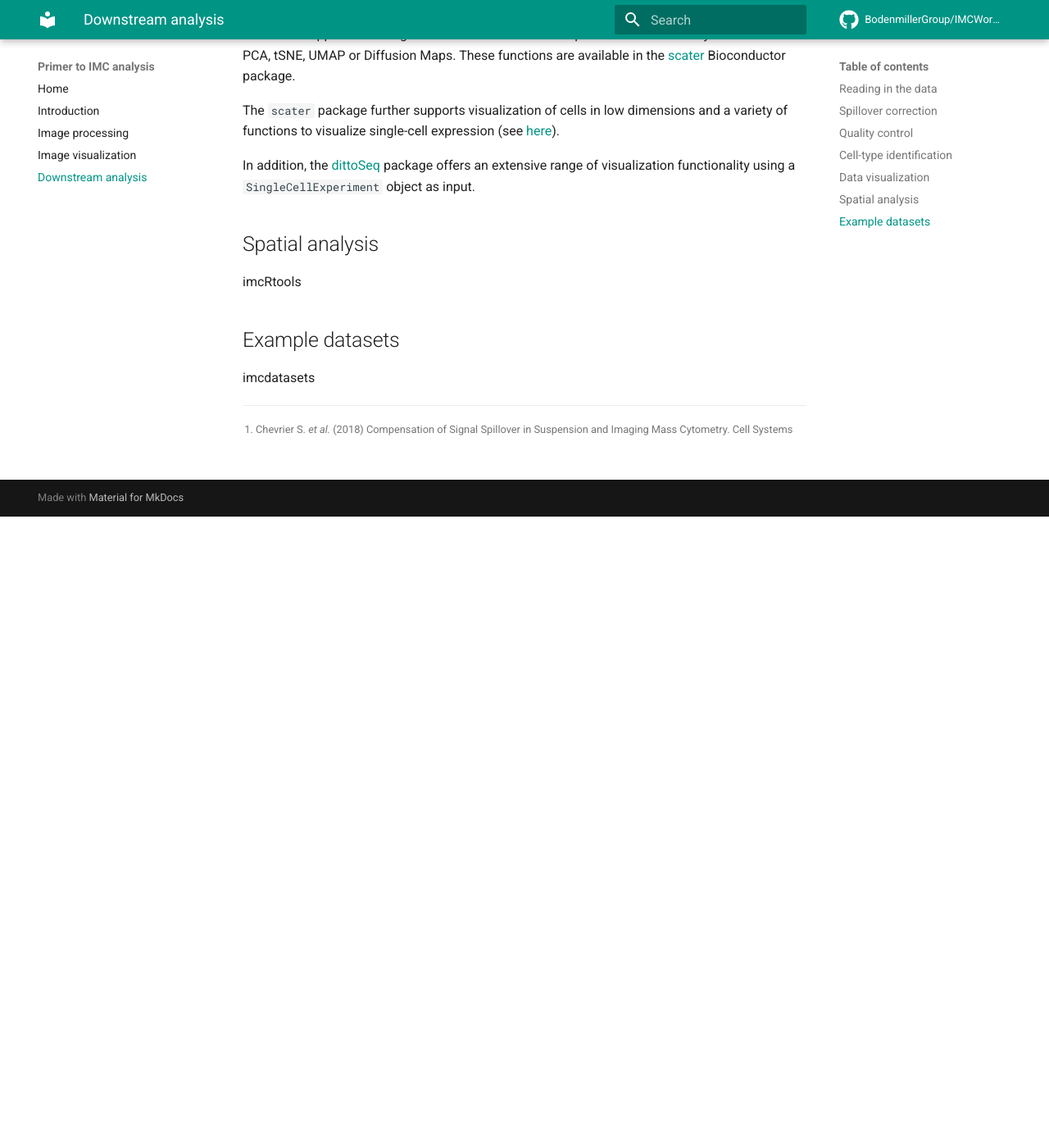
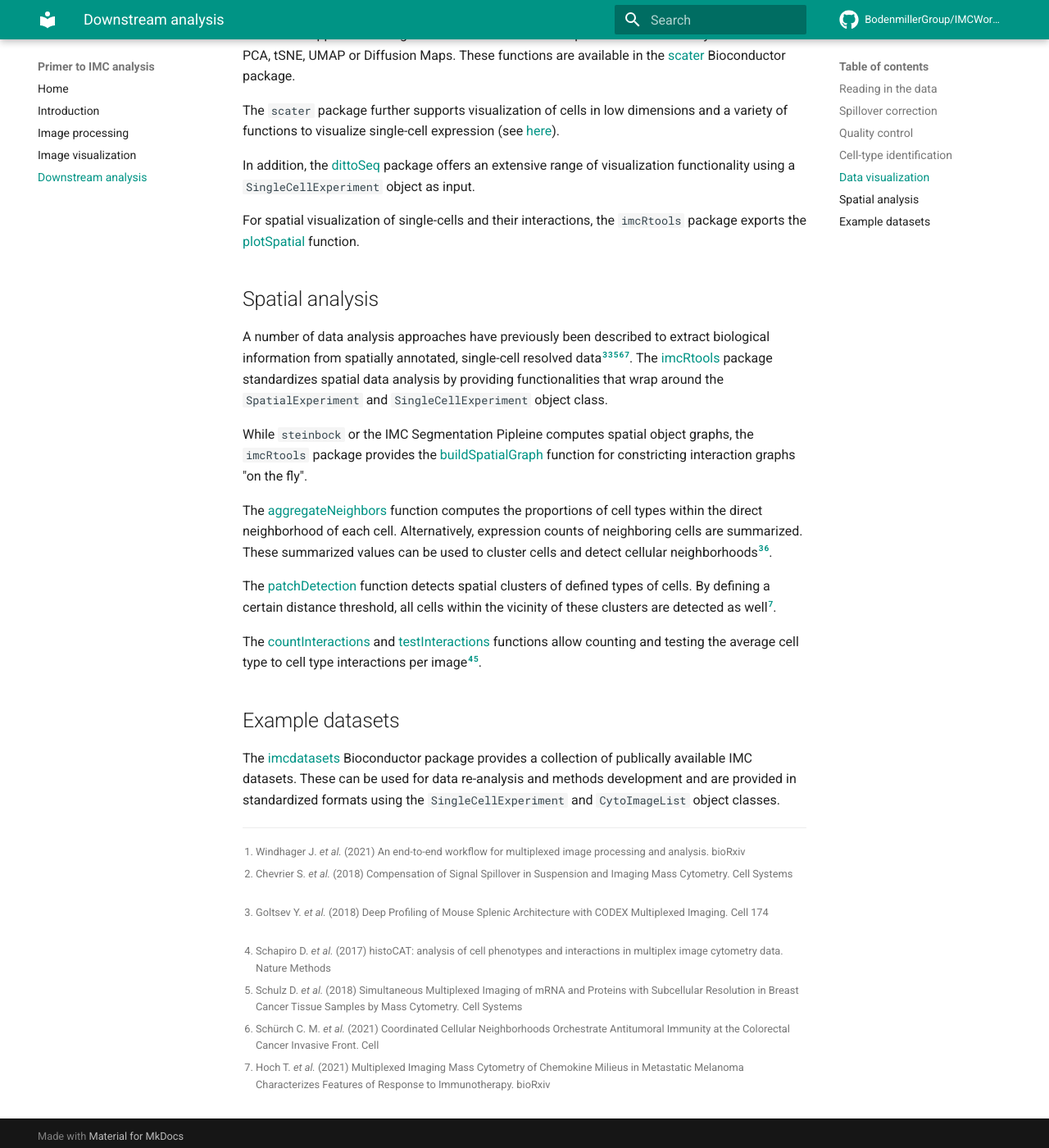
Before and after one commit to BodenmillerGroup/IMCWorkflow, an MkDocs documentation site: the page built from docs/analysis.md, in a window 1280 px wide and 1400 px high, scrolled down 3333 px. Shown: the whole window at 82% size. Built offline with MkDocs 1.6.1 and Material for MkDocs 9.7.7, drawn with Linux system fonts in a browser that asks for light colours; comment, search, counter and statistics services are not loaded; before the commit the page ends 3963 px from its top, so only the background shows below that; some of the changed text lies outside the part shown.

Commit message:
Finalized data analysis section

```diff
--- a/docs/analysis.md
+++ b/docs/analysis.md
@@ -90,13 +90,30 @@ The `scater` package further supports visualization of cells in low dimensions a
 
 In addition, the [dittoSeq](https://www.bioconductor.org/packages//release/bioc/html/dittoSeq.html) package offers an extensive range of visualization functionality using a `SingleCellExperiment` object as input.
 
+For spatial visualization of single-cells and their interactions, the `imcRtools` package exports the [plotSpatial](https://bodenmillergroup.github.io/imcRtools/reference/plotSpatial.html) function.
+
 ## Spatial analysis
 
-imcRtools
+A number of data analysis approaches have previously been described to extract biological information from spatially annotated, single-cell resolved data[^fn3][^fn3][^fn5][^fn6][^fn7].
+The [imcRtools](https://github.com/BodenmillerGroup/imcRtools) package standardizes spatial data analysis by providing functionalities that wrap around the `SpatialExperiment` and `SingleCellExperiment` object class.
+
+While `steinbock` or the IMC Segmentation Pipleine computes spatial object graphs, the `imcRtools` package provides the [buildSpatialGraph](https://bodenmillergroup.github.io/imcRtools/reference/buildSpatialGraph.html) function for constricting interaction graphs "on the fly".
+
+The [aggregateNeighbors](https://bodenmillergroup.github.io/imcRtools/reference/aggregateNeighbors.html) function computes the proportions of cell types within the direct neighborhood of each cell. Alternatively, expression counts of neighboring cells are summarized. These summarized values can be used to cluster cells and detect cellular neighborhoods[^fn3][^fn6].
+
+The [patchDetection](https://bodenmillergroup.github.io/imcRtools/reference/patchDetection.html) function detects spatial clusters of defined types of cells. By defining a certain distance threshold, all cells within the vicinity of these clusters are detected as well[^fn7].
+
+The [countInteractions](https://bodenmillergroup.github.io/imcRtools/reference/countInteractions.html) and [testInteractions](https://bodenmillergroup.github.io/imcRtools/reference/testInteractions.html) functions allow counting and testing the average cell type to cell type interactions per image[^fn4][^fn5].
 
 ## Example datasets
 
-imcdatasets
+The [imcdatasets](https://github.com/BodenmillerGroup/imcdatasets) Bioconductor package provides a collection of publically available IMC datasets.
+These can be used for data re-analysis and methods development and are provided in standardized formats using the `SingleCellExperiment` and `CytoImageList` object classes.
 
 [^fn1]: Windhager J. _et al._ (2021) An end-to-end workflow for multiplexed image processing and analysis. bioRxiv
-[^fn1]: Chevrier S. _et al._ (2018) Compensation of Signal Spillover in Suspension and Imaging Mass Cytometry. Cell Systems
+[^fn2]: Chevrier S. _et al._ (2018) Compensation of Signal Spillover in Suspension and Imaging Mass Cytometry. Cell Systems
+[^fn3]: Goltsev Y. _et al._ (2018) Deep Profiling of Mouse Splenic Architecture with CODEX Multiplexed Imaging. Cell 174
+[^fn4]: Schapiro D. _et al._ (2017) histoCAT: analysis of cell phenotypes and interactions in multiplex image cytometry data. Nature Methods
+[^fn5]: Schulz D. _et al._ (2018) Simultaneous Multiplexed Imaging of mRNA and Proteins with Subcellular Resolution in Breast Cancer Tissue Samples by Mass Cytometry. Cell Systems
+[^fn6]: Schürch C. M. _et al._ (2021) Coordinated Cellular Neighborhoods Orchestrate Antitumoral Immunity at the Colorectal Cancer Invasive Front. Cell
+[^fn7]: Hoch T. _et al._ (2021) Multiplexed Imaging Mass Cytometry of Chemokine Milieus in Metastatic Melanoma Characterizes Features of Response to Immunotherapy. bioRxiv
```
